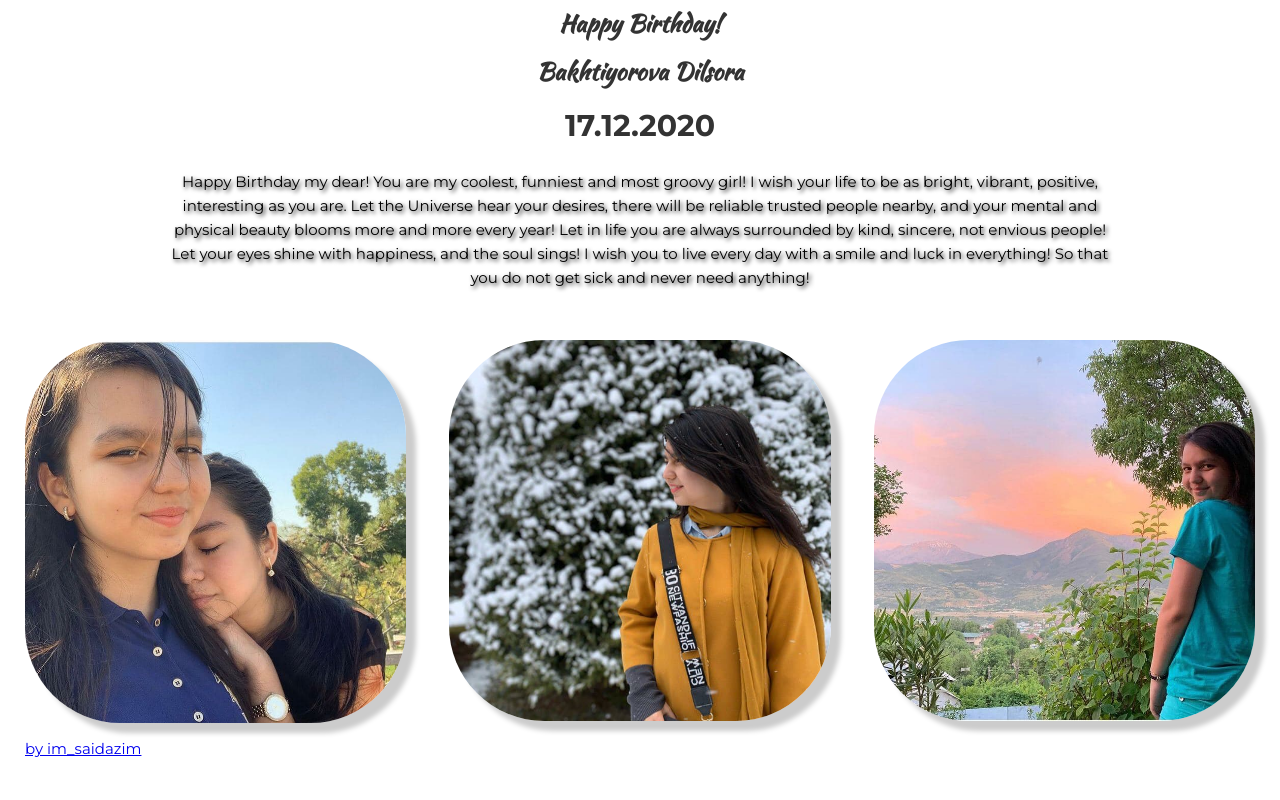
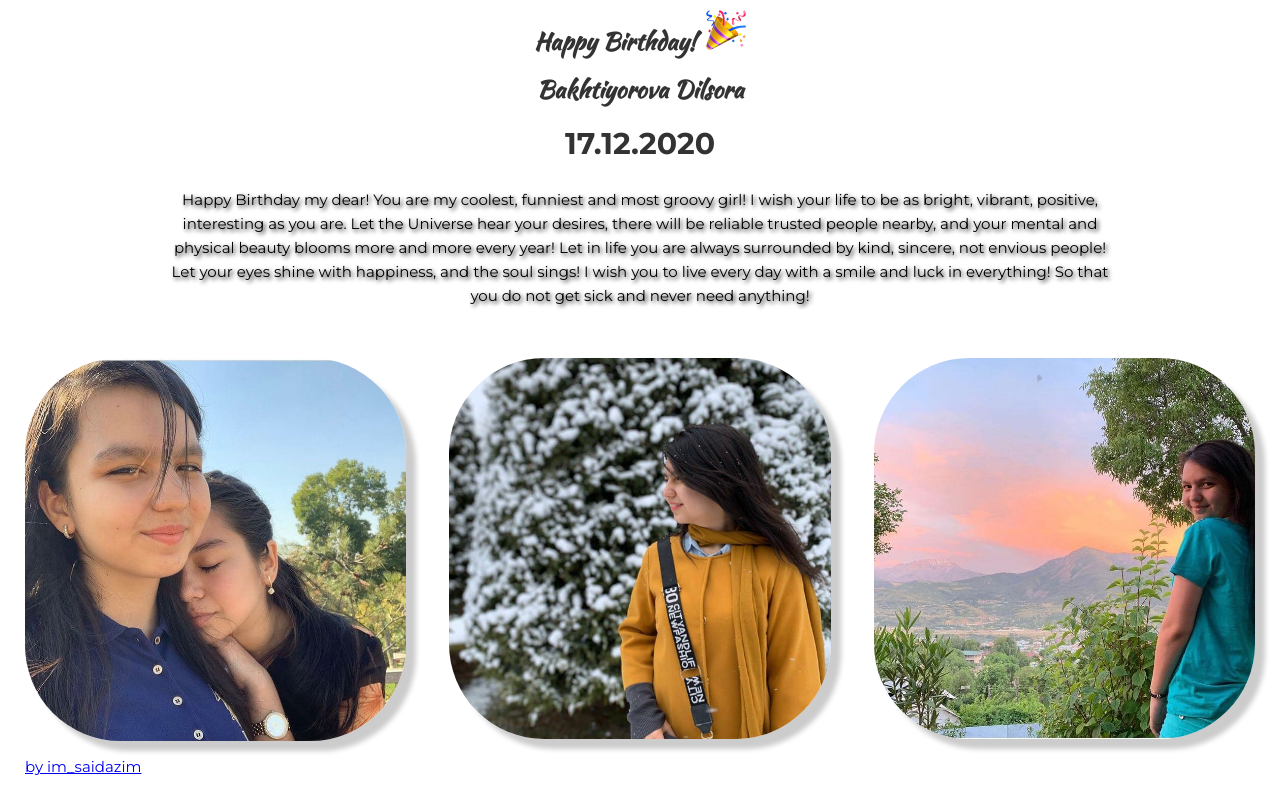
Before and after one commit to dilsora/mybirthday, a plain HTML site: page index.html in a window 1280 px wide. Drawn offline with Linux system fonts and the light colour scheme.

Commit message:
Update index.html

```diff
--- a/index.html
+++ b/index.html
@@ -13,7 +13,7 @@
 <body>
 <div class="container">
     <div class="section__header">
-        <h3 class="section__suptitle">Happy Birthday!</h3>
+        <h3 class="section__suptitle">Happy Birthday!<span><img src="images/blog/4.png" alt="" style="height: 40px; width: 40px; margin-left: 10px; padding-top: 5px;"></span></h3>
         <h3 class="section__suptitle">Bakhtiyorova Dilsora</h3>
         <h2 class="section__title">17.12.2020</h2>
         <p>Happy Birthday my dear! You are my  coolest, funniest and most groovy girl! I wish your life to be as bright, vibrant, positive, interesting as you are. Let the Universe hear your desires, there will be reliable trusted people nearby, and your mental and physical beauty blooms more and more every year! Let in life you are always surrounded by kind, sincere, not envious people! Let your eyes shine with happiness, and the soul sings! I wish you to live every day with a smile and luck in everything! So that you do not get sick and never need anything!</p>
```
